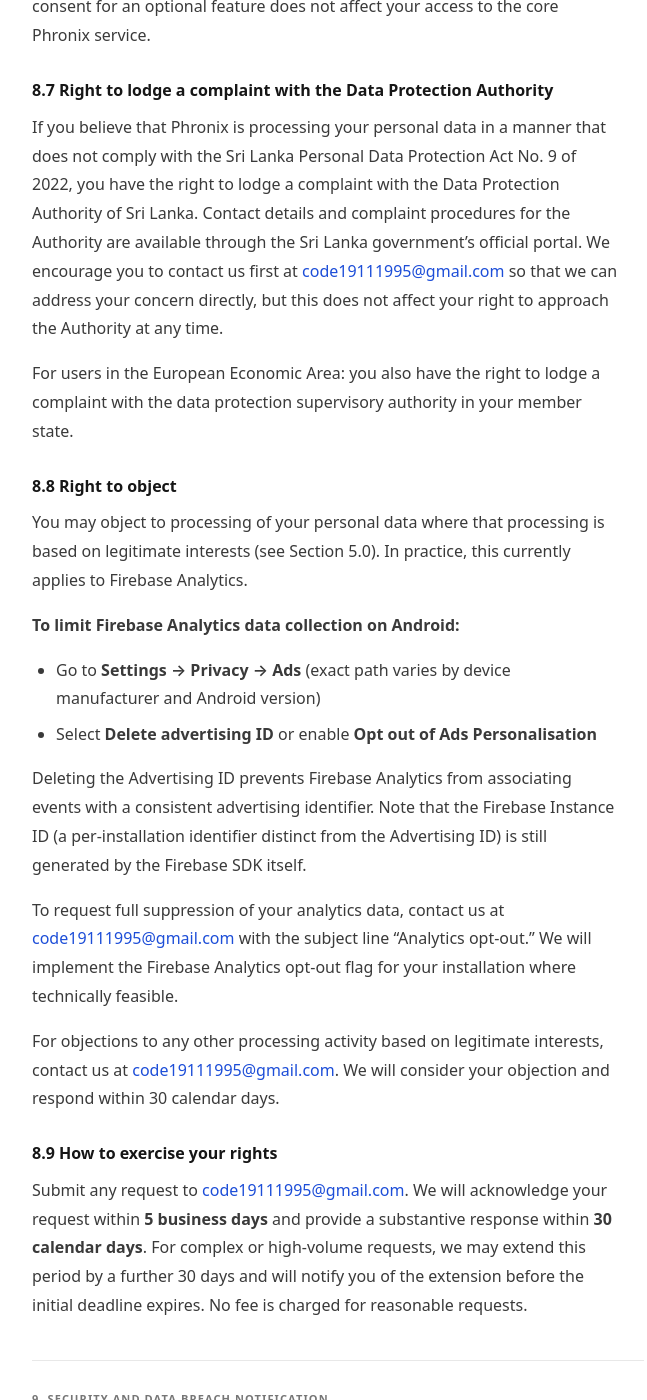
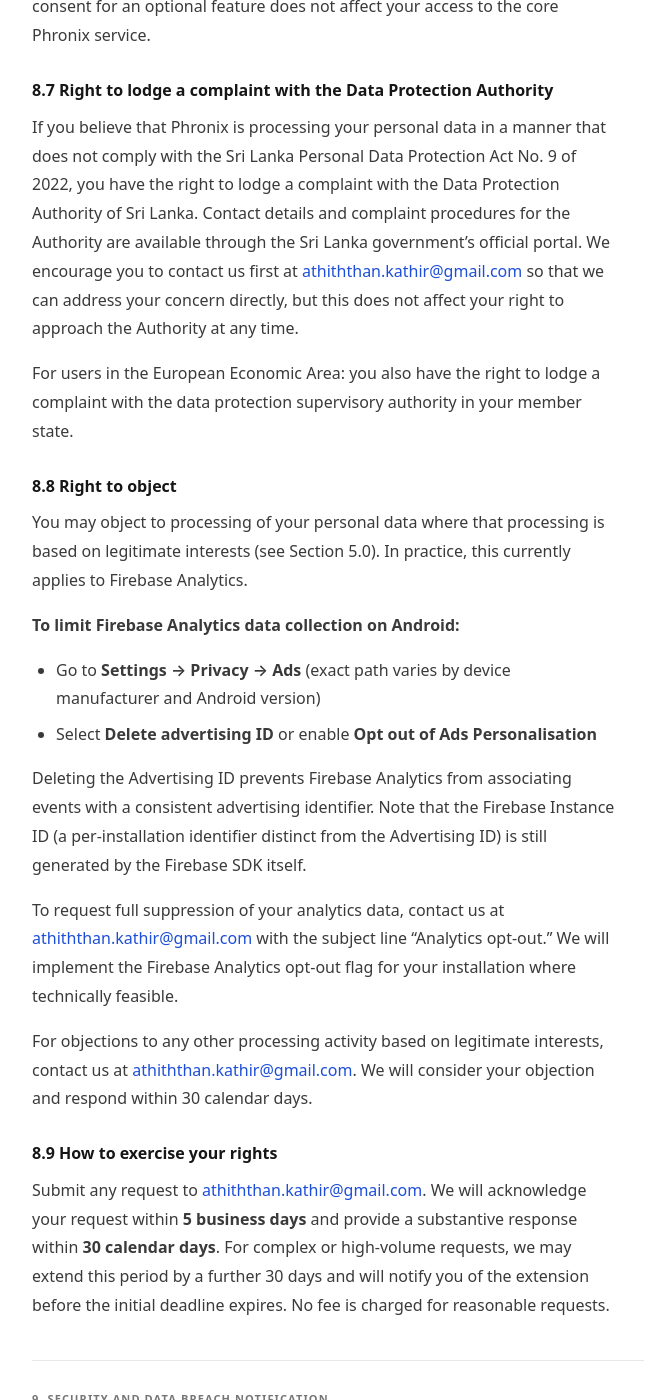
Before and after one commit to athiththan11/phronix-site, a Jekyll site: the page built from index.md, in a window 1280 px wide and 1400 px high, scrolled down 10365 px. Shown: the whole window, without its empty margins (302-949 px from the left). Built offline with Jekyll 4.4.1, drawn with Linux system fonts in a browser that asks for light colours; some of the changed text lies outside the part shown.

Commit message:
docs(privacy): update developer contact email to athiththan.kathir@gmail.com
Replaces the old email address in 11 places in the Privacy Policy and
3 places in the Terms of Service.

Co-Authored-By: Claude Sonnet 4.6 <noreply@anthropic.com>

```diff
--- a/index.md
+++ b/index.md
@@ -153,7 +153,7 @@ No third-party advertising, tracking, or analytics SDKs other than the Firebase
 
 ### 7.1 Account deletion
 
-You can delete your account from **Profile → Delete account** in the app, or by emailing us at [code19111995@gmail.com](mailto:code19111995@gmail.com). We will action your request promptly and will remove your account and all directly associated personal data — including email address, display name, Firebase UID, card product list, saved offers, and FCM token — from our active database systems within **30 calendar days**.
+You can delete your account from **Profile → Delete account** in the app, or by emailing us at [athiththan.kathir@gmail.com](mailto:athiththan.kathir@gmail.com). We will action your request promptly and will remove your account and all directly associated personal data — including email address, display name, Firebase UID, card product list, saved offers, and FCM token — from our active database systems within **30 calendar days**.
 
 Encrypted system backups managed by Google Cloud may retain copies of deleted data for a further period before automated rotation removes them. This retention is governed by Google Cloud's backup practices and the data is inaccessible in production during this period. We have no mechanism to accelerate deletion from Google's infrastructure-level backups, but those backups are overwritten in the ordinary course of Google's operations.
 
@@ -170,7 +170,7 @@ Before any inactive account is deleted, we will send:
 - An **email** to the address registered with your account, at least **30 days** before the scheduled deletion date.
 - An **in-app push notification** (if notifications are enabled for Phronix on your device) at the same time.
 
-If you do not sign in within the 30-day notice period, the account and all associated personal data will be deleted. To prevent deletion, simply open the app and sign in before the date stated in the notice. If you no longer have access to your registered email address and miss the notice, contact us at [code19111995@gmail.com](mailto:code19111995@gmail.com) before deletion to discuss recovery options.
+If you do not sign in within the 30-day notice period, the account and all associated personal data will be deleted. To prevent deletion, simply open the app and sign in before the date stated in the notice. If you no longer have access to your registered email address and miss the notice, contact us at [athiththan.kathir@gmail.com](mailto:athiththan.kathir@gmail.com) before deletion to discuss recovery options.
 
 ---
 
@@ -203,15 +203,15 @@ You may ask us to restrict the active processing of your personal data in the fo
 - We no longer need the data but you need us to retain it for the establishment, exercise, or defence of a legal claim
 - You have objected to processing based on legitimate interests and a decision is pending
 
-During a restriction, we will retain your data but will not actively process it beyond storage, except with your consent or for legal purposes. To request a restriction, contact us at [code19111995@gmail.com](mailto:code19111995@gmail.com).
+During a restriction, we will retain your data but will not actively process it beyond storage, except with your consent or for legal purposes. To request a restriction, contact us at [athiththan.kathir@gmail.com](mailto:athiththan.kathir@gmail.com).
 
 ### 8.6 Right to withdraw consent
 
-Where any processing is based on your consent, you have the right to withdraw that consent at any time by using the relevant setting in the app (for example, disabling analytics in the Preferences screen) or by contacting us at [code19111995@gmail.com](mailto:code19111995@gmail.com). Withdrawal of consent does not affect the lawfulness of any processing carried out before withdrawal. Withdrawing consent for an optional feature does not affect your access to the core Phronix service.
+Where any processing is based on your consent, you have the right to withdraw that consent at any time by using the relevant setting in the app (for example, disabling analytics in the Preferences screen) or by contacting us at [athiththan.kathir@gmail.com](mailto:athiththan.kathir@gmail.com). Withdrawal of consent does not affect the lawfulness of any processing carried out before withdrawal. Withdrawing consent for an optional feature does not affect your access to the core Phronix service.
 
 ### 8.7 Right to lodge a complaint with the Data Protection Authority
 
-If you believe that Phronix is processing your personal data in a manner that does not comply with the Sri Lanka Personal Data Protection Act No. 9 of 2022, you have the right to lodge a complaint with the Data Protection Authority of Sri Lanka. Contact details and complaint procedures for the Authority are available through the Sri Lanka government's official portal. We encourage you to contact us first at [code19111995@gmail.com](mailto:code19111995@gmail.com) so that we can address your concern directly, but this does not affect your right to approach the Authority at any time.
+If you believe that Phronix is processing your personal data in a manner that does not comply with the Sri Lanka Personal Data Protection Act No. 9 of 2022, you have the right to lodge a complaint with the Data Protection Authority of Sri Lanka. Contact details and complaint procedures for the Authority are available through the Sri Lanka government's official portal. We encourage you to contact us first at [athiththan.kathir@gmail.com](mailto:athiththan.kathir@gmail.com) so that we can address your concern directly, but this does not affect your right to approach the Authority at any time.
 
 For users in the European Economic Area: you also have the right to lodge a complaint with the data protection supervisory authority in your member state.
 
@@ -226,13 +226,13 @@ You may object to processing of your personal data where that processing is base
 
 Deleting the Advertising ID prevents Firebase Analytics from associating events with a consistent advertising identifier. Note that the Firebase Instance ID (a per-installation identifier distinct from the Advertising ID) is still generated by the Firebase SDK itself.
 
-To request full suppression of your analytics data, contact us at [code19111995@gmail.com](mailto:code19111995@gmail.com) with the subject line "Analytics opt-out." We will implement the Firebase Analytics opt-out flag for your installation where technically feasible.
+To request full suppression of your analytics data, contact us at [athiththan.kathir@gmail.com](mailto:athiththan.kathir@gmail.com) with the subject line "Analytics opt-out." We will implement the Firebase Analytics opt-out flag for your installation where technically feasible.
 
-For objections to any other processing activity based on legitimate interests, contact us at [code19111995@gmail.com](mailto:code19111995@gmail.com). We will consider your objection and respond within 30 calendar days.
+For objections to any other processing activity based on legitimate interests, contact us at [athiththan.kathir@gmail.com](mailto:athiththan.kathir@gmail.com). We will consider your objection and respond within 30 calendar days.
 
 ### 8.9 How to exercise your rights
 
-Submit any request to [code19111995@gmail.com](mailto:code19111995@gmail.com). We will acknowledge your request within **5 business days** and provide a substantive response within **30 calendar days**. For complex or high-volume requests, we may extend this period by a further 30 days and will notify you of the extension before the initial deadline expires. No fee is charged for reasonable requests.
+Submit any request to [athiththan.kathir@gmail.com](mailto:athiththan.kathir@gmail.com). We will acknowledge your request within **5 business days** and provide a substantive response within **30 calendar days**. For complex or high-volume requests, we may extend this period by a further 30 days and will notify you of the extension before the initial deadline expires. No fee is charged for reasonable requests.
 
 ---
 
@@ -247,7 +247,7 @@ Submit any request to [code19111995@gmail.com](mailto:code19111995@gmail.com). W
 3. Notify affected users directly — by email and in-app notification — where the breach is likely to result in a high risk to their rights and freedoms. The notification will describe: what data was affected, the likely consequences, what steps we have taken, and what users can do to protect themselves.
 4. Maintain a written record of all breaches, including those that do not require external notification.
 
-If you discover or suspect a security vulnerability affecting Phronix, please report it to [code19111995@gmail.com](mailto:code19111995@gmail.com).
+If you discover or suspect a security vulnerability affecting Phronix, please report it to [athiththan.kathir@gmail.com](mailto:athiththan.kathir@gmail.com).
 
 ---
 
@@ -259,7 +259,7 @@ Phronix is intended exclusively for users **aged 18 and above**. Credit and debi
 
 **Minors discovered after registration:** If we become aware — through a report or other means — that a user is under 18, we will suspend and delete their account and all associated personal data as soon as practicable, and in any event within 30 calendar days.
 
-If you believe a minor has created an account, please notify us immediately at [code19111995@gmail.com](mailto:code19111995@gmail.com).
+If you believe a minor has created an account, please notify us immediately at [athiththan.kathir@gmail.com](mailto:athiththan.kathir@gmail.com).
 
 **COPPA notice:** Phronix is not directed at children under 13. We do not knowingly collect personal data from children under 13. If we discover that we have inadvertently collected data from a child under 13, we will delete it promptly. Phronix is not enrolled in Google Play's Designed for Families programme.
 
@@ -284,7 +284,7 @@ For changes that introduce new processing activities or materially alter your ri
 <div class="contact-box">
 <strong>Phronix — Privacy Enquiries</strong><br>
 Data Controller: Athiththan (individual developer, operating as Phronix — not a registered company)<br>
-Email: <a href="mailto:code19111995@gmail.com">code19111995@gmail.com</a><br>
+Email: <a href="mailto:athiththan.kathir@gmail.com">athiththan.kathir@gmail.com</a><br>
 Country: Sri Lanka<br>
 <br>
 Phronix is operated by an individual developer. No Data Protection Officer has been formally appointed; all privacy enquiries and data subject rights requests are handled directly by the developer. We respond to all privacy-related requests within <strong>30 calendar days</strong> of receipt.
```
Also changed, not shown: tos.md (+3 -3 lines).
